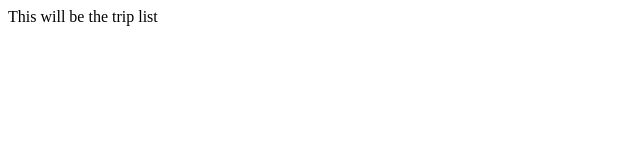
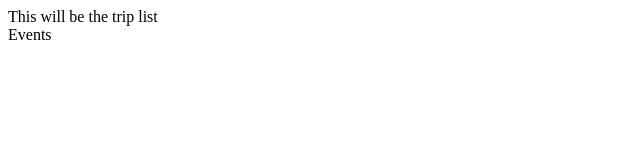
Before and after one commit to nickayson/Personal-Travel-Planner, a React (Create React App) app in the folder personal-travel-planner/: page / in a window 1280 px wide. Shown: the top 160 px of the page, without its empty margins (0-640 px from the left). Built offline with nearby package versions, Linux system fonts and the light colour scheme.

Commit message:
Added events

```diff
--- a/personal-travel-planner/src/App.js
+++ b/personal-travel-planner/src/App.js
@@ -1,9 +1,11 @@
 import TripList from "./components/TripList";
+import Events from "./components/Events";
 
 function App() {
   return (
     <div className="container">
       <TripList/>
+      <Events/>
     </div>
   );
 }
--- /dev/null
+++ b/personal-travel-planner/src/components/Events.js
@@ -0,0 +1,7 @@
+import React from 'react'
+
+export default function Events() {
+  return (
+    <div>Events</div>
+  )
+}
```
